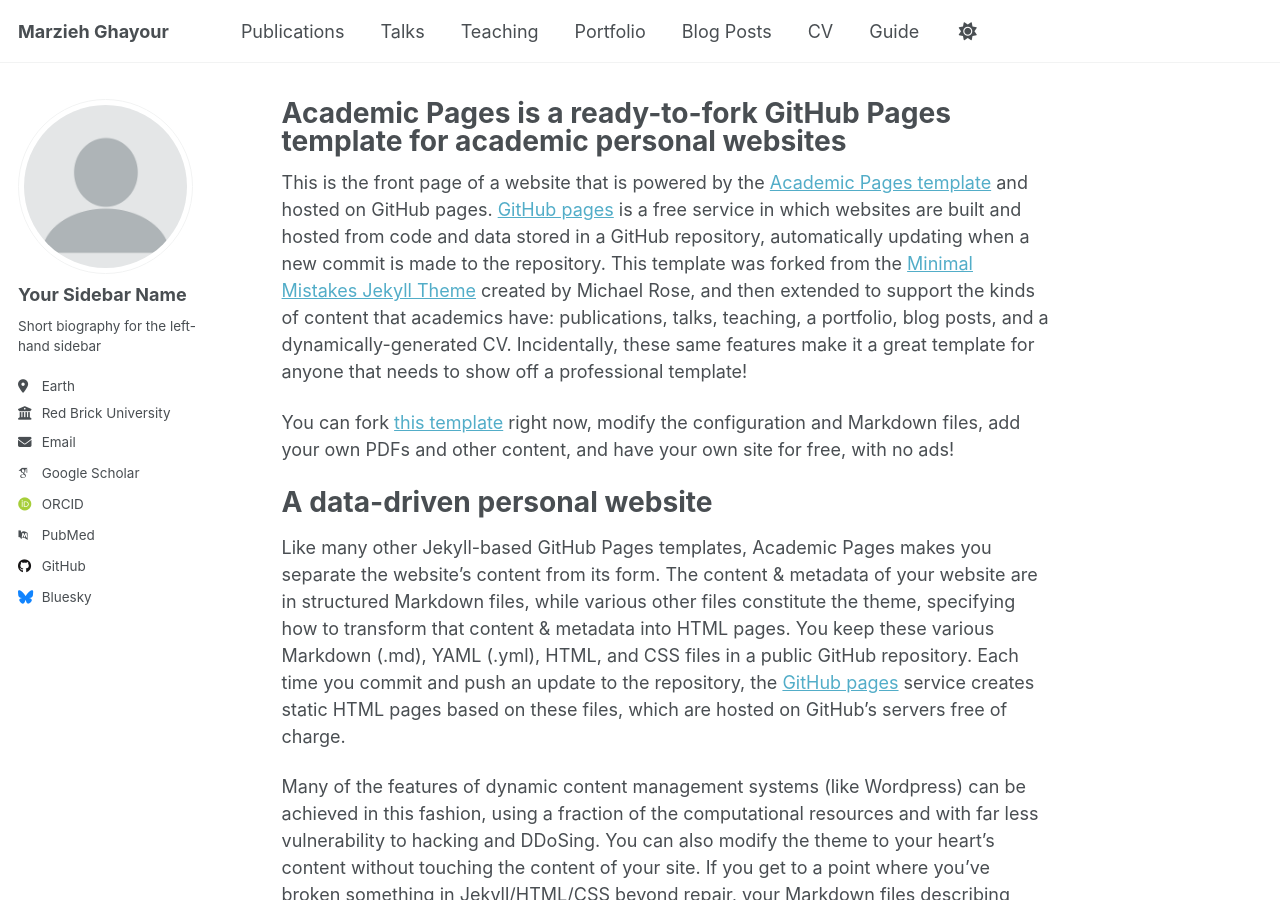
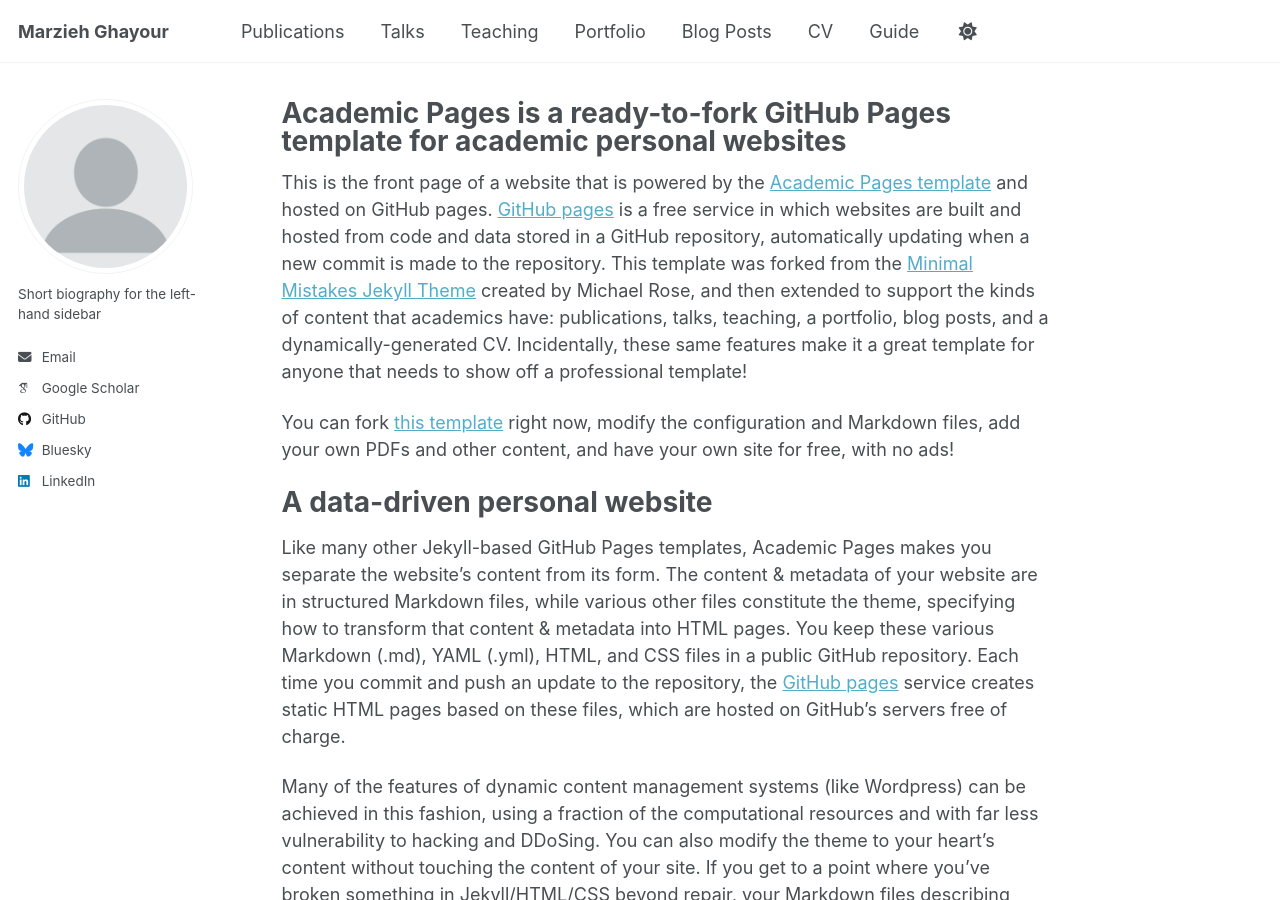
Before and after one commit to M-rzyh/M-rzyh.github.io, a Jekyll site: the page built from _pages/about.md, in a window 1280 px wide and 900 px high. Built offline with Jekyll 4.4.1, drawn with Linux system fonts in a browser that asks for light colours; some web fonts are replaced; a script that is not in the unit is left out; part of the change alters nothing that is shown.

Commit message:
adding links

```diff
--- a/_config.yml
+++ b/_config.yml
@@ -24,33 +24,33 @@ repository               : "academicpages/academicpages.github.io"
 author:
   # Biographic information
   avatar           : "profile.png"
-  name             : "Your Sidebar Name"
+  name             : "  "
   pronouns         : # example: "she/her"
   bio              : "Short biography for the left-hand sidebar"
-  location         : "Earth"
-  employer         : "Red Brick University"
+  # location         : "Earth"
+  # employer         : "Red Brick University"
   uri              : # URL
-  email            : "none@example.org"
+  email            : "ghayourn@ualberta.ca"
 
   # Academic websites
-  academia         : # URL
+  # academia         : # URL
   arxiv            : # URL - Update with the correct link to your profile
-  googlescholar    : "https://scholar.google.com/citations?user=PS_CX0AAAAAJ"
-  inspire-hep      : # URL
-  impactstory      : # URL
-  orcid            : "http://orcid.org/yourorcidurl"
-  semantic         : # URL
-  pubmed           : "https://www.ncbi.nlm.nih.gov/pubmed/?term=john+snow"
-  researchgate     : # URL
-  scopus           : # URL
+  googlescholar    : "https://scholar.google.com/citations?user=b8APukMAAAAJ&hl=en"
+  # inspire-hep      : # URL
+  # impactstory      : # URL
+  # orcid            : "http://orcid.org/yourorcidurl"
+  # semantic         : # URL
+  # pubmed           : "https://www.ncbi.nlm.nih.gov/pubmed/?term=john+snow"
+  # researchgate     : # URL
+  # scopus           : # URL
 
   # Repositories and software development
-  bitbucket        : # Username - Update with your username on the site
-  codepen          : # Username
-  dribbble         : # Username
-  github           : "academicpages"
-  kaggle           : # Username
-  stackoverflow    : # User number or user number and name (i.e., use "1" or "1/jeff-atwood")
+  # bitbucket        : # Username - Update with your username on the site
+  # codepen          : # Username
+  # dribbble         : # Username
+  github           : "https://github.com/M-rzyh"
+  # kaggle           : # Username
+  # stackoverflow    : # User number or user number and name (i.e., use "1" or "1/jeff-atwood")
 
   # Social media
   artstation       : # Username
@@ -63,7 +63,7 @@ author:
   keybase          : # Username
   instagram        : # Username
   lastfm           : # Username
-  linkedin         : # Username
+  linkedin         : "www.linkedin.com/in/marzieh-ghayour"
   mastodon         : # URL
   medium           : # URL
   pinterest        : # Username
```
